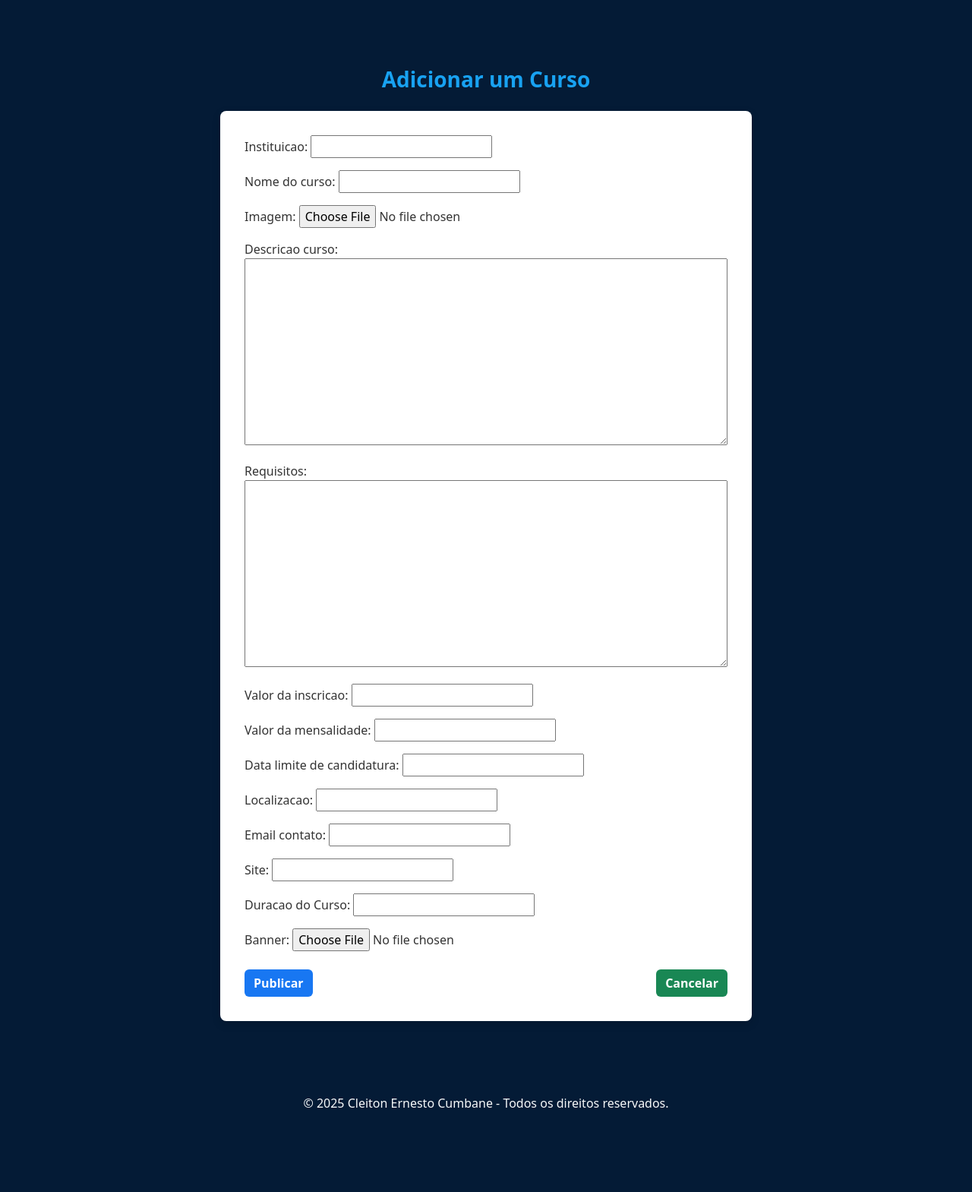
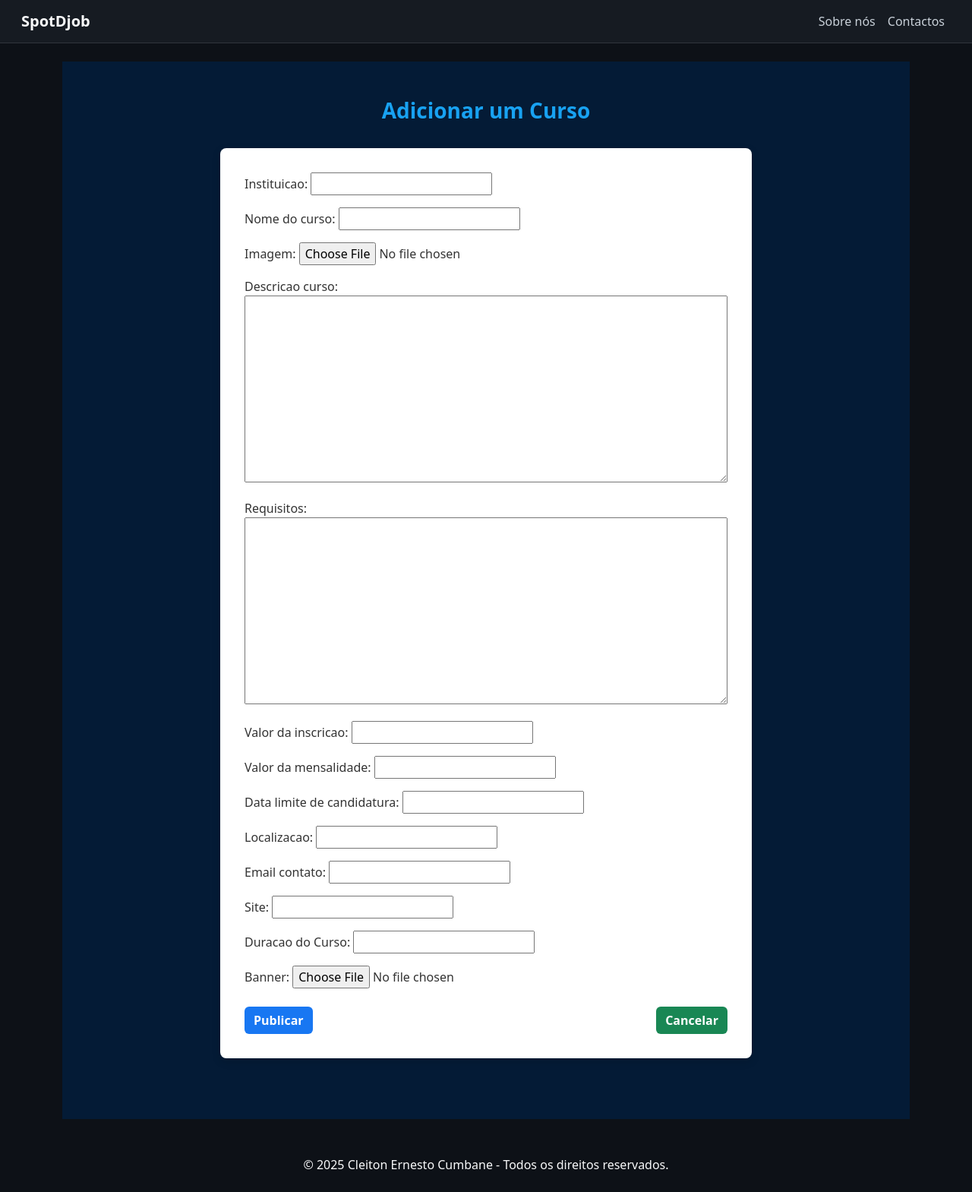
Before and after one commit to Cleiton258/spotdjob, a Django app: template tarefas/templates/tarefas/adicionar_curso.html in a window 1280 px wide. Shown: the whole page at 76% size. Before the commit the page ends 1458 px from the top, so only its background shows below. Run offline with Django 5.2, Linux system fonts and the light colour scheme; the template is opened without the code that fills it: values that come from a table or form of the project are taken from there, others are empty.

Commit message:
adicao de templates

```diff
--- a/tarefas/templates/tarefas/adicionar_curso.html
+++ b/tarefas/templates/tarefas/adicionar_curso.html
@@ -1,21 +1,12 @@
-<!doctype html>
-<html lang="pt">
-  <head>
-    <meta charset="utf-8">
-    <title>SpotDjob - Adicionar Curso</title>
-    <link href="https://cdn.jsdelivr.net/npm/bootstrap@5.3.6/dist/css/bootstrap.min.css" rel="stylesheet">
+{% extends 'base.html' %}
+
+{% block title %}Adicionar Curso - SpotDjob{% endblock %}
+
+{% block content %}
 <style>
-      body {
-        background-color: rgb(4, 27, 54);
-        padding-top: 40px;
-        padding-bottom: 40px;
-        min-height: 100vh;
-        color: #fff;
-      }
-
   .form-container {
     max-width: 700px;
-        margin: auto;
+    margin: 2rem auto;
     background-color: white;
     padding: 2rem;
     border-radius: 8px;
@@ -57,9 +48,8 @@
     box-sizing: border-box;
   }
 </style>
-  </head>
-  <body>
-    <div class="container py-5">
+
+<div class="container py-5" style="min-height: 100vh; background-color: rgb(4, 27, 54); color: #fff;">
   <h2 class="titulo-curso">Adicionar um Curso</h2>
   <div class="form-container">
     <form method="post" enctype="multipart/form-data">
@@ -72,13 +62,8 @@
     </form>
   </div>
 </div>
+
 <footer class="text-center mt-5 text-light">
   © 2025 Cleiton Ernesto Cumbane - Todos os direitos reservados.
 </footer>
-
-  </body>
-</html>
-<!--© 2025 Cleiton Ernesto Cumbane. Todos os direitos reservados.
-   Este código faz parte do projeto SpotDjob.
-   Uso não autorizado, cópia ou distribuição são proibidos sem permissão.
-   """-->
+{% endblock %}
--- /dev/null
+++ b/tarefas/templates/tarefas/base.html
@@ -0,0 +1,53 @@
+<!doctype html>
+<html lang="pt">
+<head>
+  <meta charset="utf-8">
+  <meta name="viewport" content="width=device-width, initial-scale=1">
+  <title>{% block title %}SpotDjob{% endblock %}</title>
+  <link href="https://cdn.jsdelivr.net/npm/bootstrap@5.3.6/dist/css/bootstrap.min.css" rel="stylesheet">
+  <style>
+    body{
+        background-color: #0d1117;
+        color: #c9d1d9;
+    }
+    .navbar{
+        background-color: #161b22;
+        border-bottom: 1px solid #30363d;
+    }
+    .nav-link {
+        color: #c9d1d9;
+    }
+    .nav-link:hover{
+        text-decoration: underline;
+    }
+  </style>
+</head>
+  <body>
+    <nav class="navbar navbar-expand-lg px-3">
+        <div class="container-fluid">
+            <a class="navbar-brand text-light fw-bold" href="/">SpotDjob</a>
+            <div class="collapse navbar-collapse justify-content-end">
+              <ul class="navbar-nav">
+                <li class="nav-item">
+                  <a class="nav-link" href="{% url 'sobre' %}">Sobre nós</a>
+                </li>
+                <li class="nav-item">
+                  <a class="nav-link" href="{% url 'contactos' %}">Contactos</a>
+                </li>
+                {% if user.is_authenticated %}
+                <li class="nav-item">
+                  <a class="nav-link text-danger" href="{% url 'logout' %}">Terminar sessão</a>
+                </li>
+                {% endif %}
+              </ul>
+            </div>
+          </div>
+        </nav>
+
+        <main class="container py-4">
+          {% block content %}{% endblock %}
+        </main>
+
+        <script src="https://cdn.jsdelivr.net/npm/bootstrap@5.3.6/dist/js/bootstrap.bundle.min.js"></script>
+  </body>
+</html>
```
Also changed, not shown: tarefas/templates/tarefas/login.html (+17 -31 lines). Lines whose indentation alone changed are shown as unchanged.
